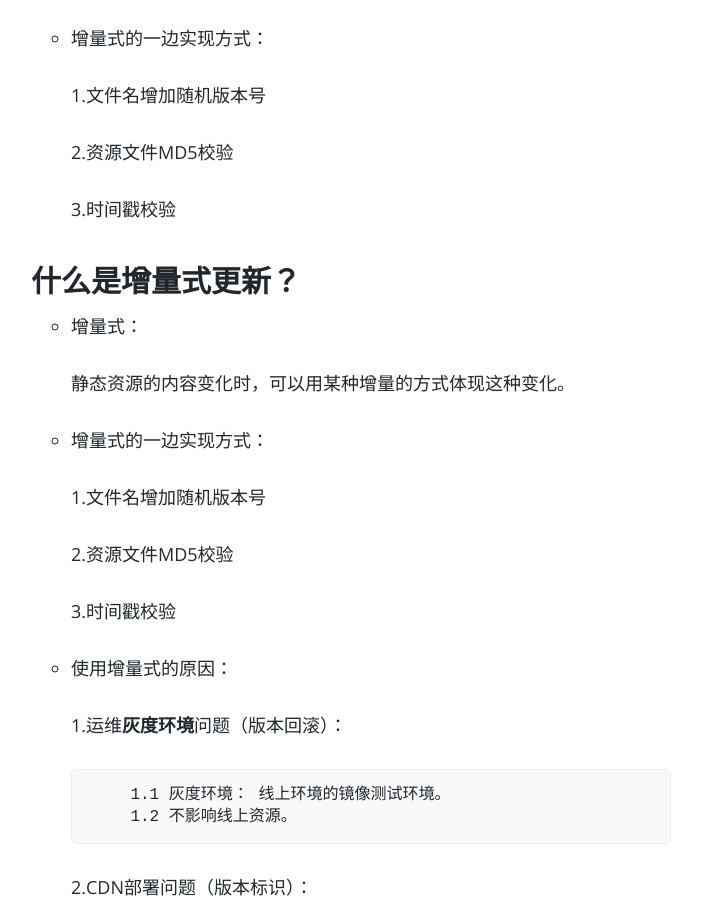
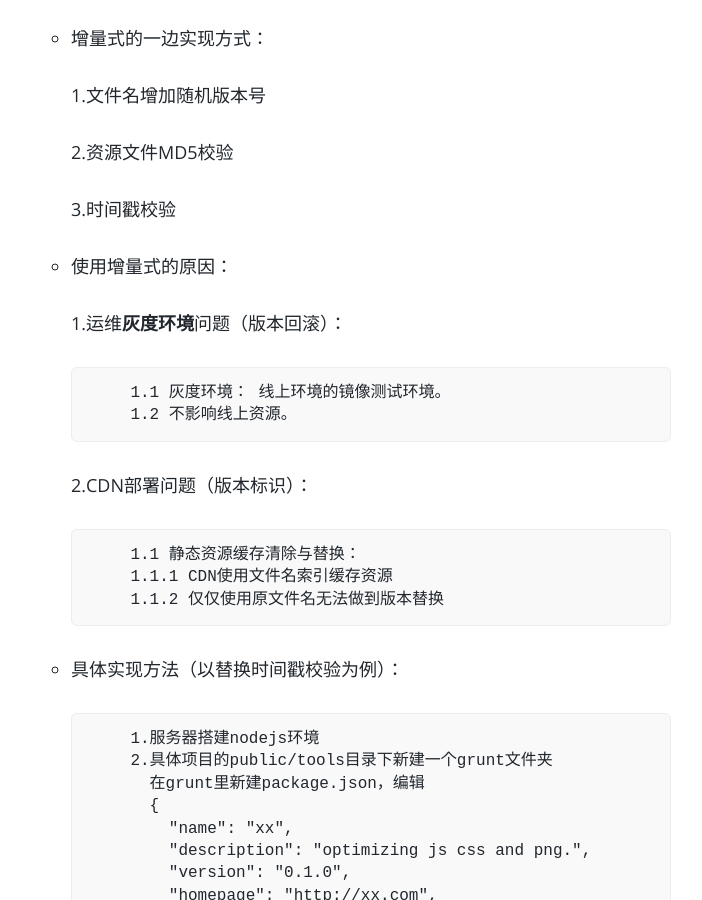
Before and after one commit to dfjkfe/dfjkfe.github.io, a Jekyll site: the page built from _posts/2015-12-17-Incremental-release.md, in a window 1280 px wide and 900 px high, scrolled down 289 px. Shown: the whole window, without its empty margins (269-971 px from the left). Built offline with Jekyll 4.4.1, drawn with Linux system fonts in a browser that asks for light colours; comment, search, counter and statistics services are not loaded.

Commit message:
update article

```diff
--- a/_posts/2015-12-17-Incremental-release.md
+++ b/_posts/2015-12-17-Incremental-release.md
@@ -4,20 +4,6 @@ title: "什么是增量式更新？"
 date:   2015-12-17 14:42:42 +0800
 categories: jekyll update
 ---
-- 增量式：
-
-     静态资源的内容变化时，可以用某种增量的方式体现这种变化。
-- 增量式的一边实现方式：
-
-     1.文件名增加随机版本号
-
-     2.资源文件MD5校验
-
-     3.时间戳校验
-
-# 什么是增量式更新？ #
-
-
 - 增量式：
 
      静态资源的内容变化时，可以用某种增量的方式体现这种变化。
```
Also changed, not shown: _posts/2015-12-1-Events.md (+0 -1 lines).
